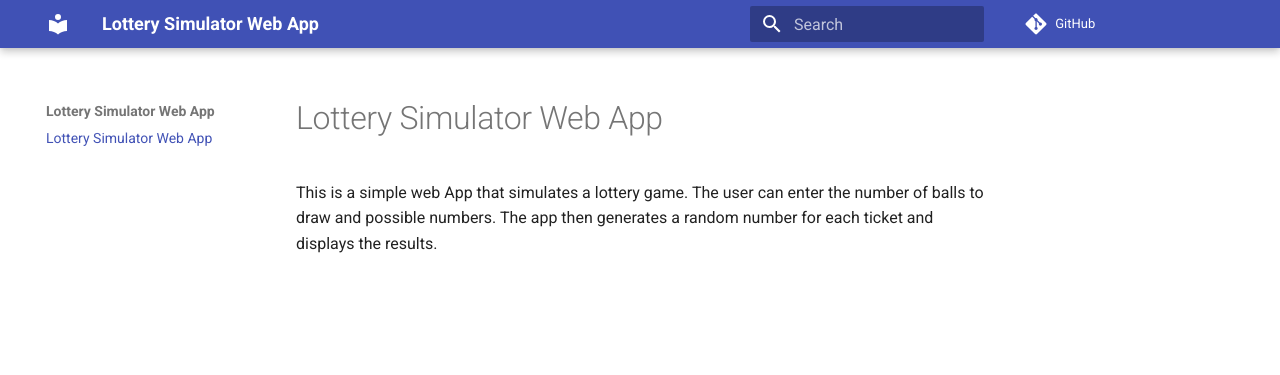
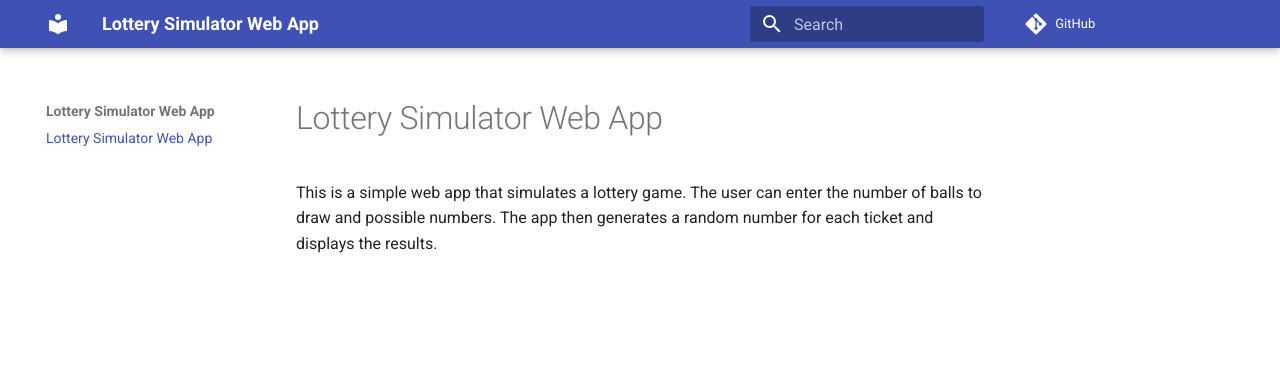
Before and after one commit to lulunac27a/lottery-simulator-webapp, an MkDocs documentation site: the page built from docs/index.md, in a window 1280 px wide. Shown: the top 375 px of the page. Built offline with MkDocs 1.6.1 and Material for MkDocs 9.7.7, drawn with Linux system fonts in a browser that asks for light colours; comment, search, counter and statistics services are not loaded.

```diff
--- a/docs/index.md
+++ b/docs/index.md
@@ -1,5 +1,5 @@
 # Lottery Simulator Web App
 
-This is a simple web App that simulates a lottery game. The user can enter the
+This is a simple web app that simulates a lottery game. The user can enter the
 number of balls to draw and possible numbers. The app then generates a random
 number for each ticket and displays the results.
```
Also changed, not shown: README.md (+1 -1 lines).
